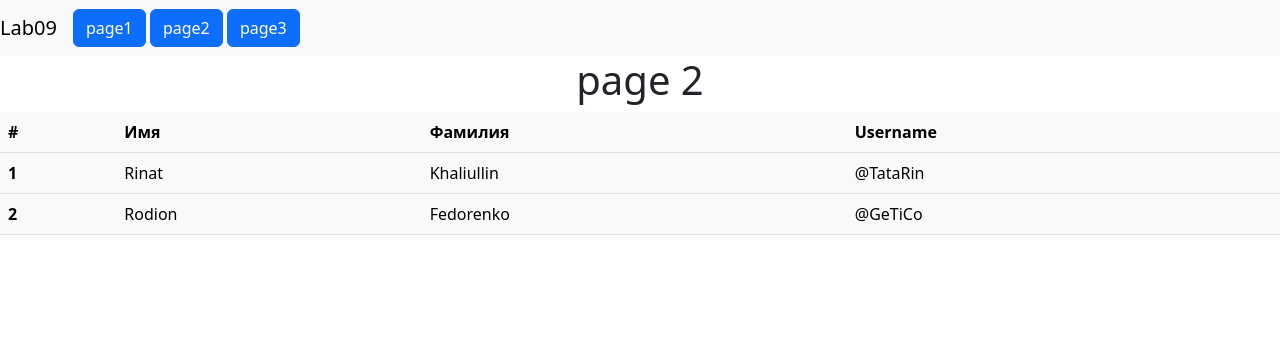
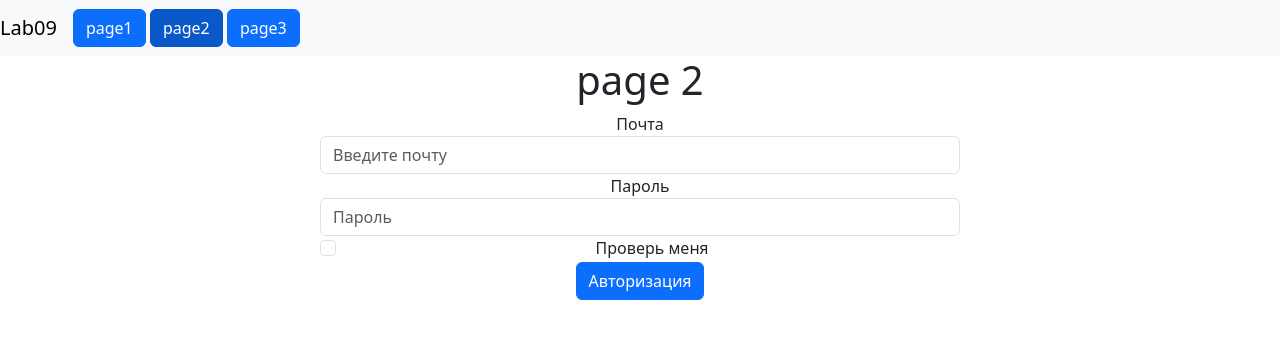
Before and after one commit to Tatarin61866/web-programming, a Flask app: template lab09/templates/page2.html in a window 1280 px wide. Shown: the top 339 px of the page. Run offline with Flask 3, Linux system fonts and the light colour scheme; the template is opened without the code that fills it, so the values that code supplies are empty; some libraries are stand-ins or nearby versions.

Commit message:
Add files via upload

```diff
--- a/lab09/templates/base.html
+++ b/lab09/templates/base.html
@@ -5,13 +5,15 @@
     <title>lab09</title>
     <link rel="stylesheet" href="../static/bootstrap/css/bootstrap.min.css">
   </head>
-  <body  >
+  <body class="text-center"  >
    <nav class="navbar navbar-expand-lg navbar-light bg-light ">
   <a class="navbar-brand" href="{{ url_for('index')}}">Lab09</a>
     <div>
-     <a class="btn btn-primary" role="button" aria-pressed="true" href="{{ url_for('page1') }}">page1</a>
-     <a class="btn btn-primary" href="{{ url_for('page2')}}">page2</a>
-     <a class="btn btn-primary" href="{{ url_for('page3')}}">page3</a>
+          <a class="btn btn-primary {{ 'active' if active_page == 'page1' else '' }}"  href="{{ url_for('page1') }}">page1</a>
+
+          <a class="btn btn-primary {{ 'active' if active_page == 'page2' else '' }}" href="{{ url_for('page2')}}">page2</a>
+
+          <a class="btn btn-primary {{ 'active' if active_page == 'page3' else '' }}" href="{{ url_for('page3')}}">page3</a>
     </div>
   </div>
 </nav>
--- a/lab09/templates/page2.html
+++ b/lab09/templates/page2.html
@@ -1,29 +1,22 @@
 {% extends 'base.html' %}
+{% set active_page = "page2" %}
 
 {% block content %}
 <h1 class="text-center">page 2</h1>
-<table class="table table-light">
-  <thead>
-    <tr>
-      <th scope="col">#</th>
-      <th scope="col">Имя</th>
-      <th scope="col">Фамилия</th>
-      <th scope="col">Username</th>
-    </tr>
-  </thead>
-  <tbody>
-    <tr>
-      <th scope="row">1</th>
-      <td>Rinat</td>
-      <td>Khaliullin</td>
-      <td>@TataRin</td>
-    </tr>
-    <tr>
-      <th scope="row">2</th>
-      <td>Rodion</td>
-      <td>Fedorenko</td>
-      <td>@GeTiCo</td>
-    </tr>
-  </tbody>
-</table>
+<form method="post" action="/reg" class="w-50 mx-auto">
+  <div class="form-group">
+    <label for="exampleInputEmail1">Почта</label>
+    <input type="email" class="form-control" id="exampleInputEmail1" aria-describedby="emailHelp" placeholder="Введите почту">
+  </div>
+  <div class="form-group">
+    <label for="exampleInputPassword1">Пароль</label>
+    <input type="password" class="form-control" id="exampleInputPassword1" placeholder="Пароль">
+  </div>
+  <div class="form-check">
+    <input type="checkbox" class="form-check-input" id="exampleCheck1">
+    <label name='chk' class="form-check-label" for="exampleCheck1">Проверь меня</label>
+  </div>
+  <button type="submit" name="reg" class="btn btn-primary">Авторизация</button>
+</form>
+
 {% endblock %}
```
Also changed, not shown: lab09/app.py (+11 -1 lines), lab09/templates/page1.html (+10 -5 lines), lab09/templates/page3.html (+37 -0 lines), 1 other file.
